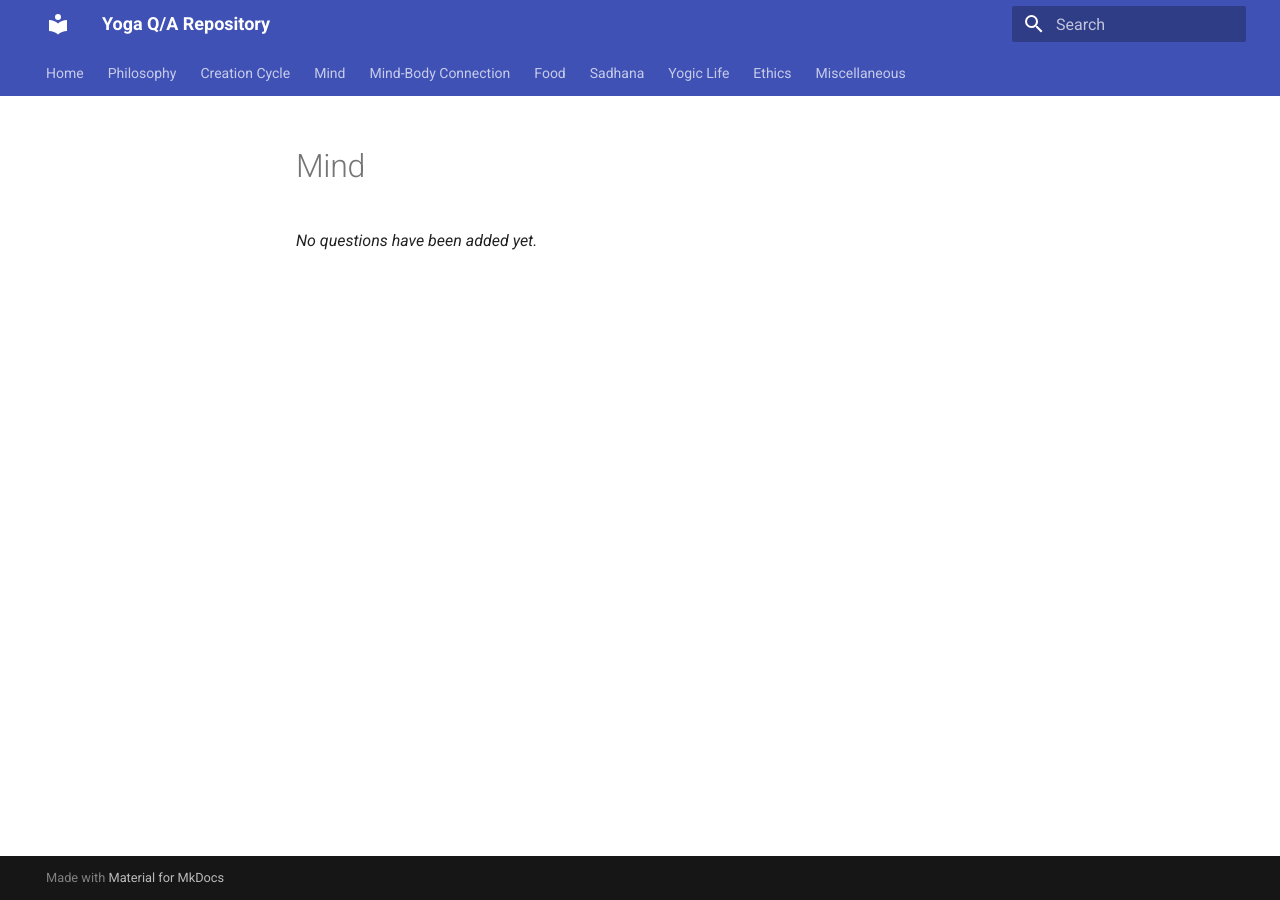
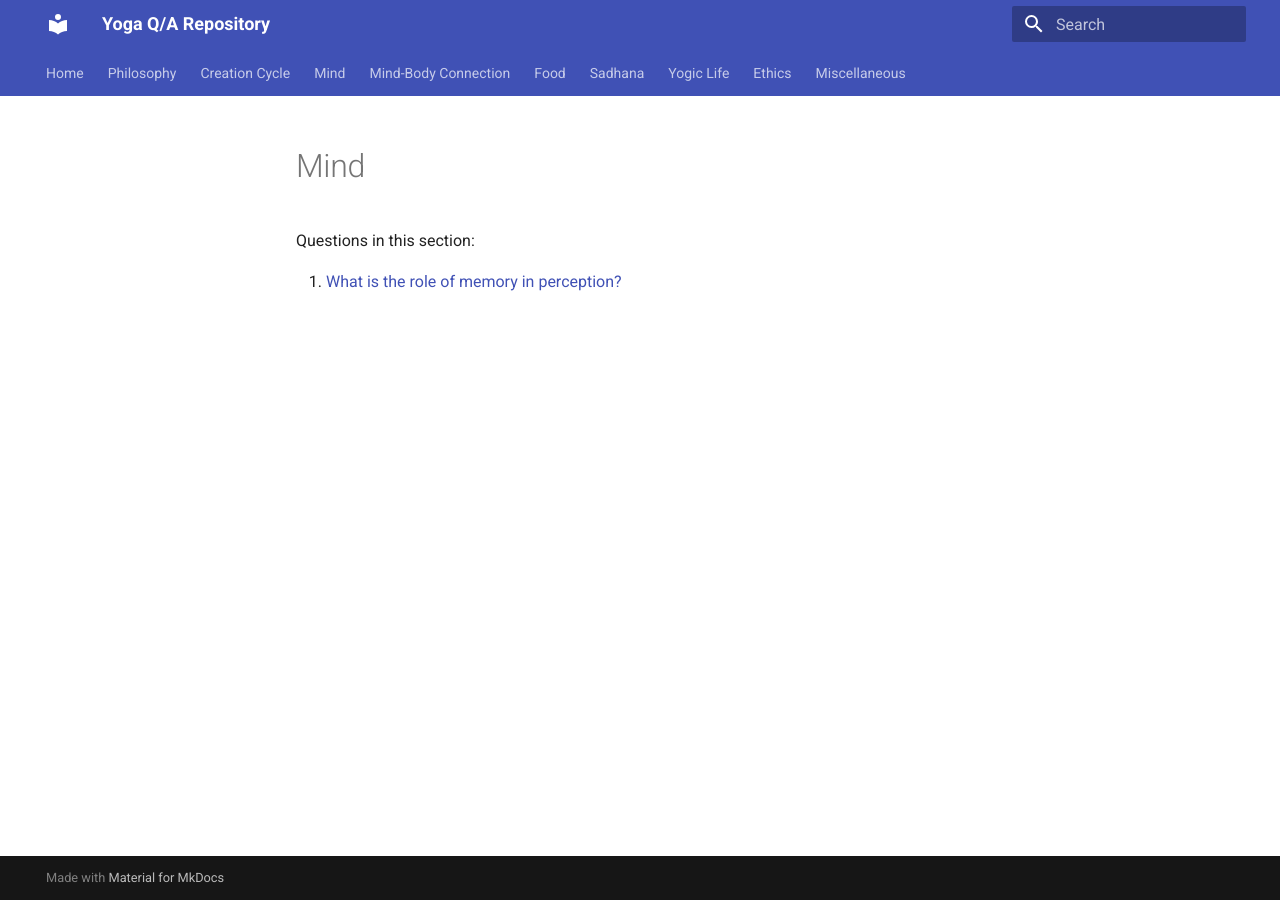
Before and after one commit to yogiclife/yoga-qa, an MkDocs documentation site: the page built from docs/mind/README.md, in a window 1280 px wide. Built offline with MkDocs 1.6.1 and Material for MkDocs 9.7.7, drawn with Linux system fonts in a browser that asks for light colours.

Commit message:
Update topic indices [skip ci]

```diff
--- a/docs/mind/README.md
+++ b/docs/mind/README.md
@@ -1,3 +1,5 @@
 # Mind
 
-_No questions have been added yet._
+Questions in this section:
+
+1. [What is the role of memory in perception?](what-is-the-role-of-memory-in-perception-20260628-101808.md)
```
